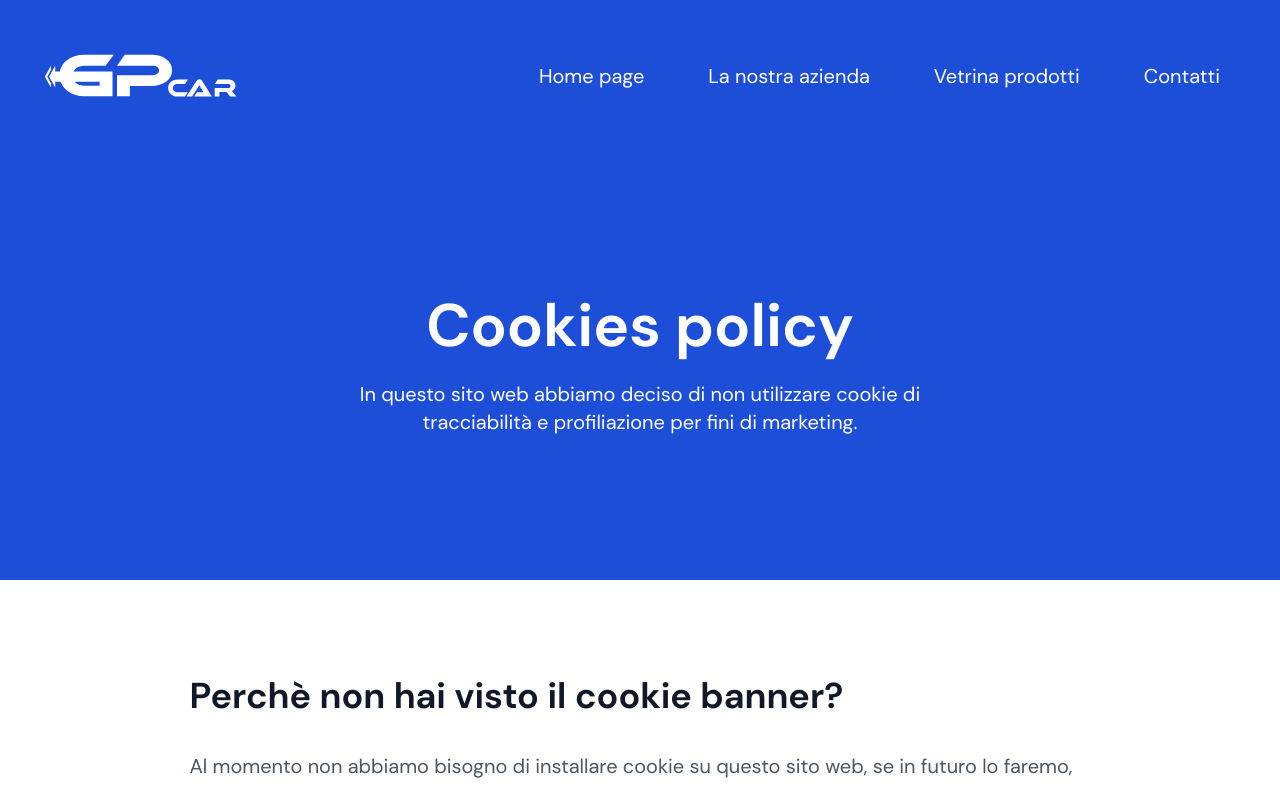
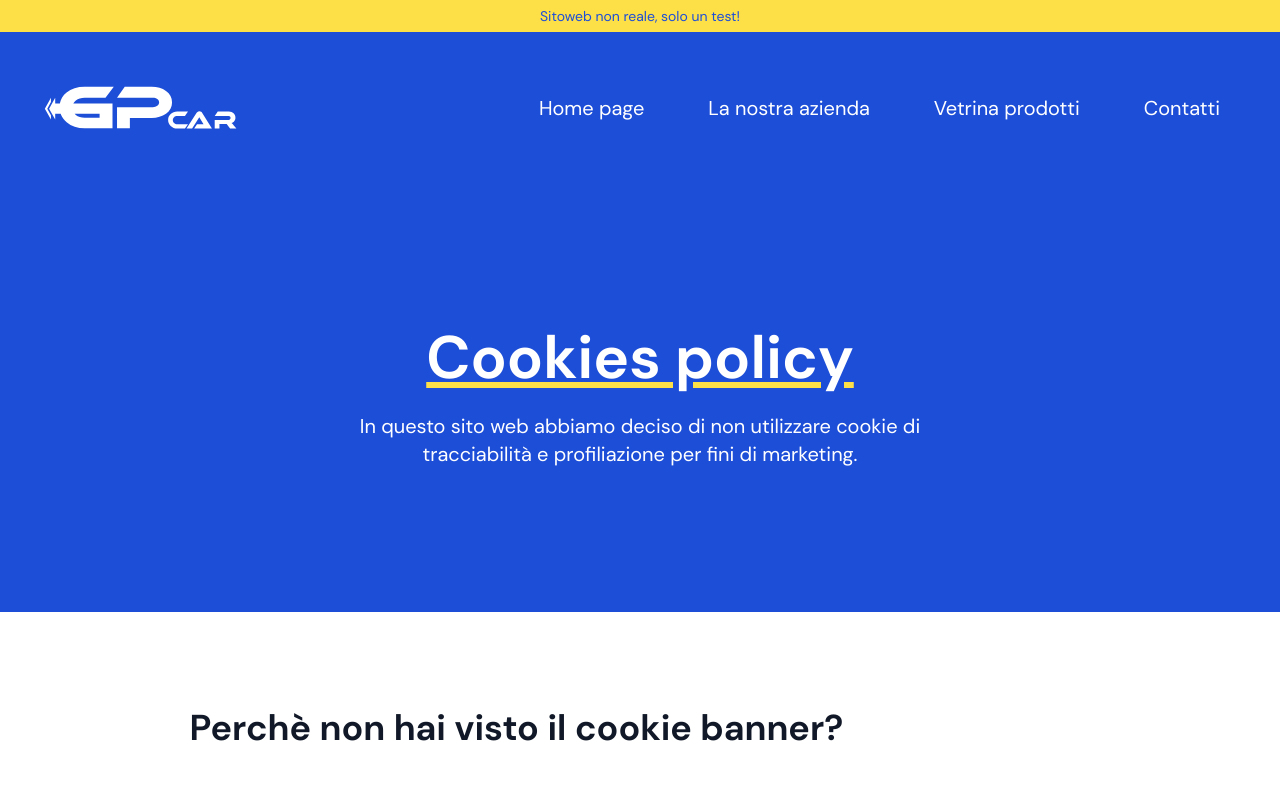
Before and after one commit to lucapellizzaro/gp-car, a Next.js app: page /cookie-policy in a window 1280 px wide. Shown: the top 788 px of the page. Built offline with nearby package versions, Linux system fonts and the light colour scheme.

Commit message:
topbar annuncio

```diff
--- /dev/null
+++ b/components/annuncio.jsx
@@ -0,0 +1,7 @@
+export default function Annuncio({ children }) {
+  return (
+    <section className="bg-secondary text-center text-primary text-sm py-1.5">
+      {children}
+    </section>
+  );
+}
--- a/components/layout.jsx
+++ b/components/layout.jsx
@@ -1,9 +1,11 @@
+import Annuncio from "./annuncio";
 import Footer from "./footer";
 import Header from "./header";
 
 export default function Layout({ children }) {
   return (
     <>
+      <Annuncio>Sitoweb non reale, solo un test!</Annuncio>
       <Header></Header>
       {children}
       <Footer></Footer>
--- a/components/navBar/mobile.jsx
+++ b/components/navBar/mobile.jsx
@@ -31,7 +31,7 @@ MyLink.displayName = "MyLink";
 function MobileNavBar() {
   return (
     <Menu>
-      <Menu.Button className="relative p-3">
+      <Menu.Button className="relative p-3 inline-flex focus:outline-none focus:ring-2 focus:ring-inset focus:ring-secondary">
         <svg
           xmlns="http://www.w3.org/2000/svg"
           className="h-7 w-7"
@@ -57,8 +57,8 @@ function MobileNavBar() {
         leaveFrom="transition opacity-100"
         leaveTo="transition opacity-0"
       >
-        <Menu.Items className="fixed flex flex-col text-xl top-0 z-50 w-10/12 bg-primary bg-opacity-95 right-0 h-screen">
-          <Menu.Button className="relative flex justify-end items-center p-7">
+        <Menu.Items className="fixed flex flex-col text-xl top-0 z-50 w-[85%] bg-primary bg-opacity-95 right-0 h-screen">
+          <Menu.Button className="relative justify-end inline-flex focus:outline-none focus:ring-2 focus:ring-inset focus:ring-secondary p-7">
             <svg
               xmlns="http://www.w3.org/2000/svg"
               className="h-7 w-7"
--- a/components/title.jsx
+++ b/components/title.jsx
@@ -4,7 +4,7 @@ export default function Title({ titleH1, subtitleH2 }) {
   return (
     <section className="bg-primary text-center text-white">
       <Container>
-        <h1 className="font-bold max-w-2xl mx-auto text-4xl md:text-5xl xl:text-6xl mt-8 md:mt-12 mb-4 md:mb-6">
+        <h1 className="font-bold decoration-secondary underline underline-offset-4 max-w-2xl mx-auto text-4xl md:text-5xl xl:text-6xl mt-8 md:mt-12 mb-4 md:mb-6">
           {titleH1}
         </h1>
         <h2 className="text-lg md:text-xl max-w-xl mx-auto mb-8 md:mb-12">
```
